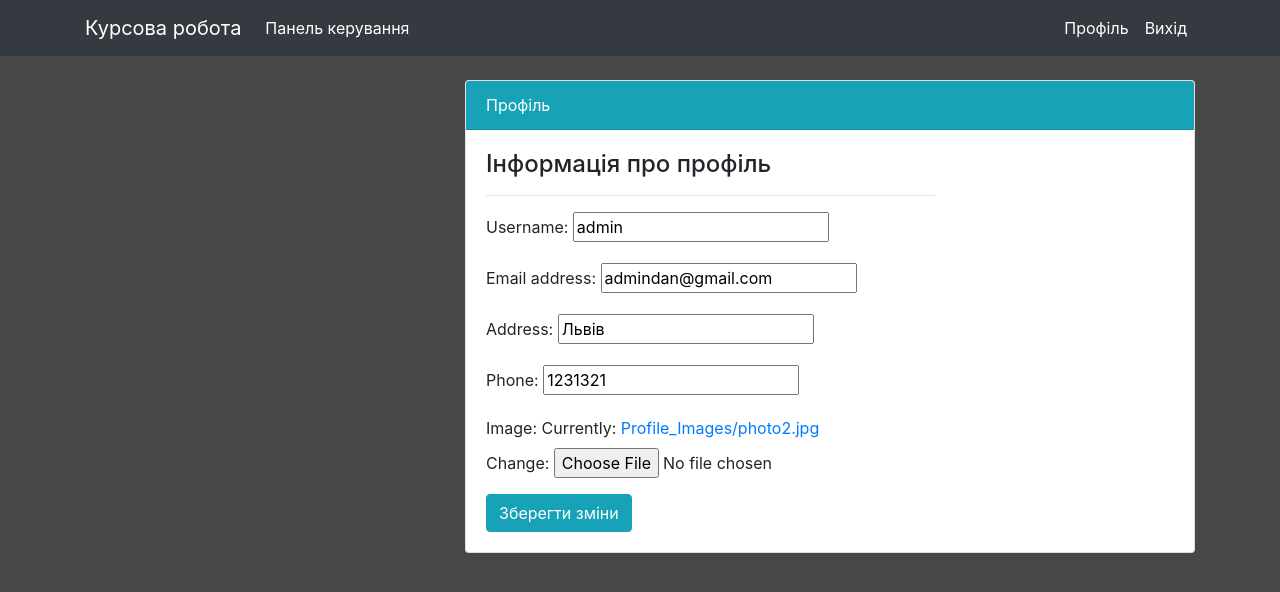
After one commit to DanyloTs/kursova, a Django app: page /profile/update/ in a window 1280 px wide. The commit adds this page. Shown: the top 592 px of the page. Run offline with Django 4.2, Linux system fonts and the light colour scheme; a user stored in the database is signed in; data comes from the database, SQL or seed files in the repository; both versions use the stored data as it was after the commit.

Commit message:
profile and profile update added

```diff
--- a/kurs/kurs/urls.py
+++ b/kurs/kurs/urls.py
@@ -26,6 +26,7 @@ urlpatterns = [
     path('', include('dashboard.urls')),
     path('register/', user_view.register, name='user-register'),
     path('profile/', user_view.profile, name='user-profile'),
+    path('profile/update/', user_view.profile_update, name='user-profile-update'),
     path('', auth_views.LoginView.as_view(template_name='user/login.html'), name='user-login'),
     path('logout/', auth_views.LogoutView.as_view(template_name='user/logout.html'), name='user-logout'),
 
--- a/kurs/templates/user/profile.html
+++ b/kurs/templates/user/profile.html
@@ -18,7 +18,7 @@
                     <div class="row">
                         <div class="col-md-8">
                             <span class="h4"> Інформація про профіль</span> <a class="btn btn-info btn-sm float-right"
-                                href="">Редагувати</a>
+                                href="{% url 'user-profile-update' %}">Редагувати</a>
                             <hr>
                             <table class="table bg-white table-borderless">
                                 <tbody>
--- /dev/null
+++ b/kurs/templates/user/profile_update.html
@@ -0,0 +1,74 @@
+{% extends 'partials/base.html' %}
+
+{% block title %}Редагування профілю{% endblock %}
+
+{% block content %}
+
+<div class="container">
+    <div class="row my-4">
+        <div class="col-md-4 ">
+
+        </div>
+        <div class="col-md-8">
+            <div class="card">
+                <div class="card-header bg-info text-white">
+                    Профіль
+                </div>
+                <div class="card-body">
+                    <div class="row">
+                        <div class="col-md-8">
+                            <span class="h4"> Інформація про профіль</span>
+                            <hr>
+                            <form method="POST" enctype="multipart/form-data">
+                                {% csrf_token %}
+
+
+                                <div class="row mb-3">
+                                    <div class="col-md-12">
+                                        {{ user_form.username.label_tag }}
+                                        {{ user_form.username }}
+                                    </div>
+                                </div>
+                                <div class="row mb-3">
+                                    <div class="col-md-12">
+                                        {{ user_form.email.label_tag }}
+                                        {{ user_form.email }}
+                                    </div>
+                                </div>
+
+
+                                <div class="row mb-3">
+                                    <div class="col-md-12">
+                                        {{ profile_form.address.label_tag }}
+                                        {{ profile_form.address }}
+                                    </div>
+                                </div>
+                                <div class="row mb-3">
+                                    <div class="col-md-12">
+                                        {{ profile_form.phone.label_tag }}
+                                        {{ profile_form.phone }}
+                                    </div>
+                                </div>
+                                <div class="row mb-3">
+                                    <div class="col-md-12">
+                                        {{ profile_form.image.label_tag }}
+                                        {{ profile_form.image }}
+                                    </div>
+                                </div>
+
+
+                                <div class="row">
+                                    <div class="col-md-12">
+                                        <input class="btn btn-info" type="submit" value="Зберегти зміни">
+                                    </div>
+                                </div>
+                            </form>
+                        </div>
+                    </div>
+                </div>
+            </div>
+        </div>
+    </div>
+</div>
+
+{% endblock %}
--- a/kurs/user/apps.py
+++ b/kurs/user/apps.py
@@ -4,3 +4,6 @@ from django.apps import AppConfig
 class UserConfig(AppConfig):
     default_auto_field = 'django.db.models.BigAutoField'
     name = 'user'
+
+    def ready(self):
+        from user import signals
--- a/kurs/user/forms.py
+++ b/kurs/user/forms.py
@@ -1,6 +1,7 @@
 from django import forms
 from django.contrib.auth.models import User
 from django.contrib.auth.forms import UserCreationForm
+from .models import Profile
 
 class CreateUser(UserCreationForm):
     email = forms.EmailField()
@@ -9,3 +10,15 @@ class CreateUser(UserCreationForm):
     class Meta:
         model = User
         fields =  ['username', 'email', 'password1', 'password2']
+
+
+
+class UserUpdateForm(forms.ModelForm):
+    class Meta:
+        model = User
+        fields = ['username', 'email']
+
+class ProfileUpdateForm(forms.ModelForm):
+    class Meta:
+        model = Profile
+        fields = ['address', 'phone', 'image']
--- a/kurs/user/views.py
+++ b/kurs/user/views.py
@@ -1,6 +1,6 @@
 from django.shortcuts import render, redirect
 from django.contrib.auth.forms import UserCreationForm
-from .forms import CreateUser
+from .forms import CreateUser, UserUpdateForm, ProfileUpdateForm
 
 # Create your views here.
 def register(request):
@@ -20,3 +20,20 @@ def register(request):
 
 def profile(request):
     return render(request, 'user/profile.html')
+
+def profile_update(request):
+    if request.method == 'POST':
+        user_form = UserUpdateForm(request.POST, instance=request.user)
+        profile_form = ProfileUpdateForm(request.POST, request.FILES, instance=request.user.profile)
+        if user_form.is_valid() and profile_form.is_valid():
+            user_form.save()
+            profile_form.save()
+            return redirect('user-profile')
+    else:
+        user_form = UserUpdateForm(instance=request.user)
+        profile_form = ProfileUpdateForm(instance=request.user.profile)
+    context = {
+        'user_form' : user_form,
+        'profile_form' : profile_form,
+    }
+    return render(request, 'user/profile_update.html', context)
```
Also changed, not shown: kurs/user/signals.py (added, +14 -0 lines), kurs/db.sqlite3, kurs/media/Profile_Images/photo2.jpg (added).
